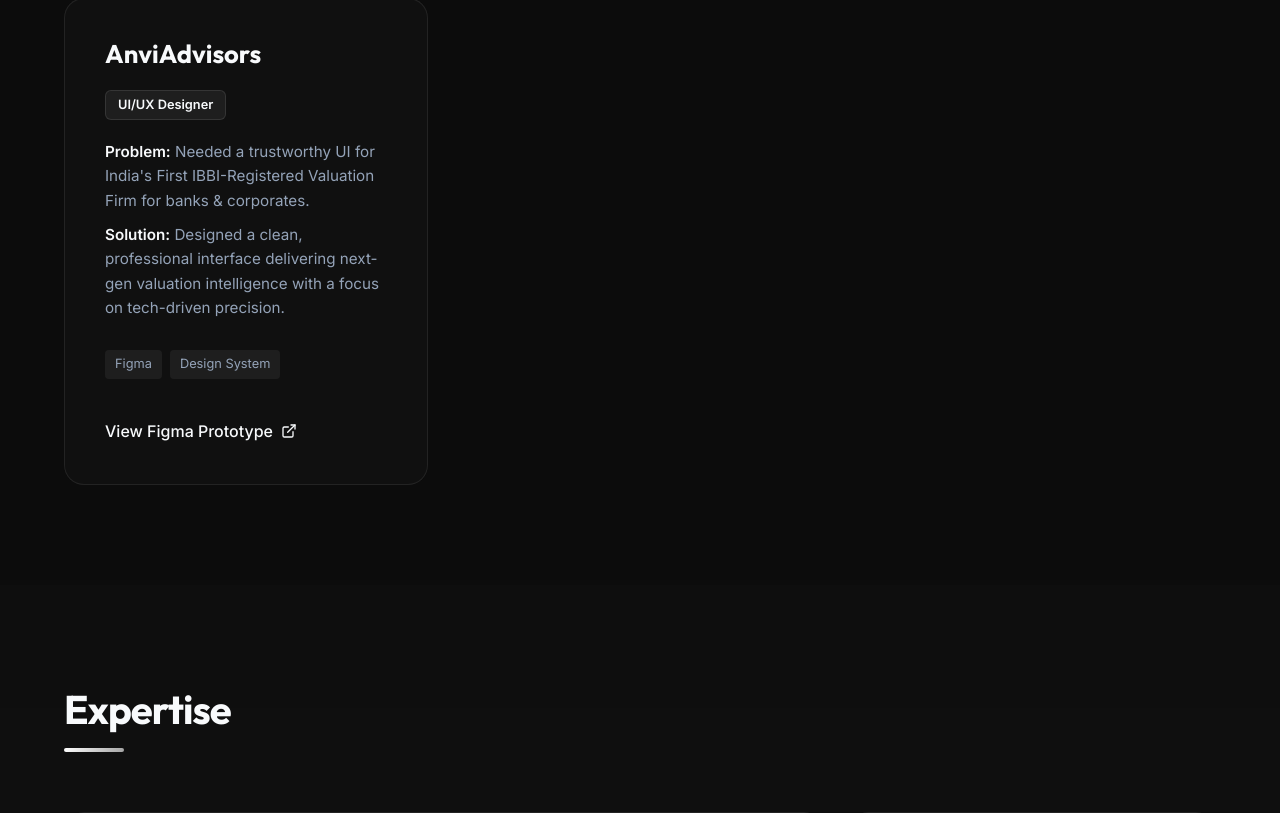
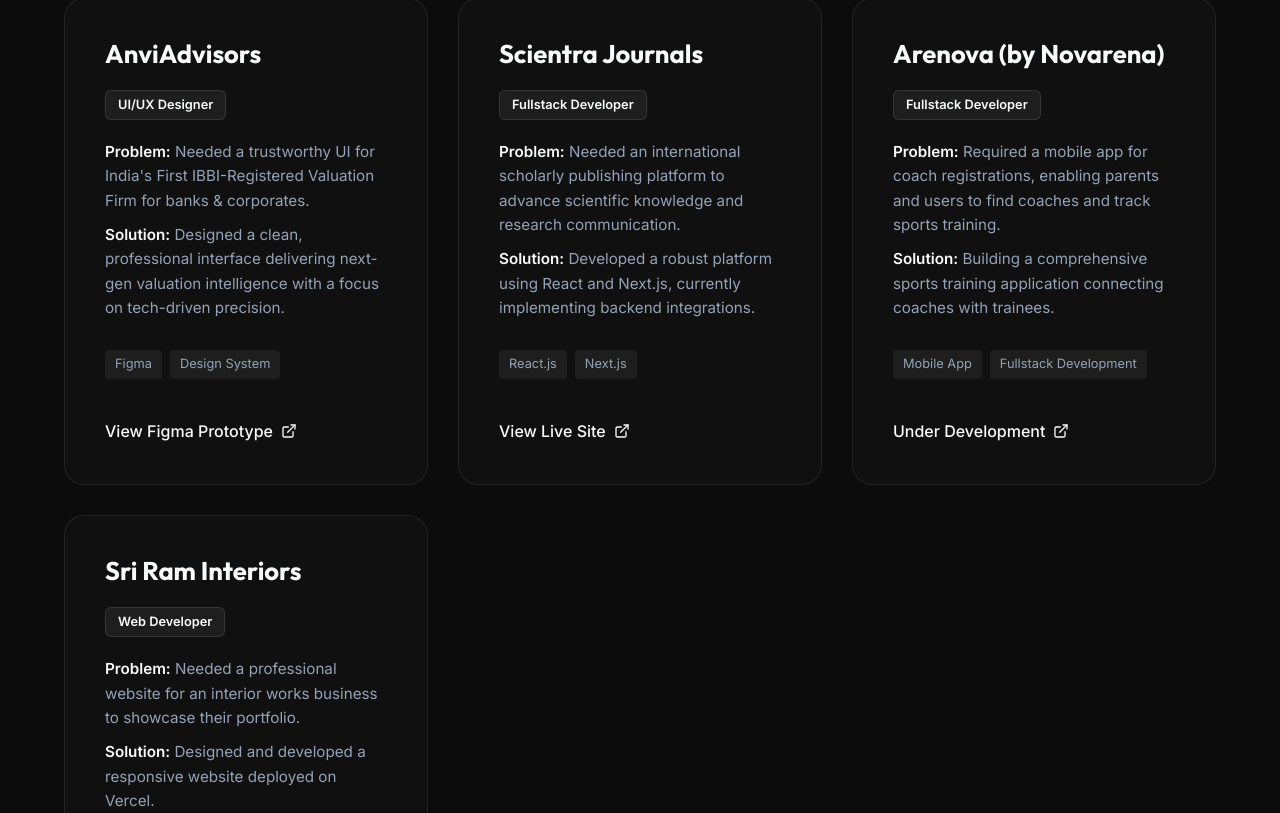
Before and after one commit to JabuPavan/Portfolio-Pavan, a React (Vite) app: page / in a window 1280 px wide. Shown: the part 4627-5440 px from the top of the page. Built offline with nearby package versions, Linux system fonts and the light colour scheme.

Commit message:
feat: Add Scientra Journals, Arenova, and Sri Ram Interiors to projects

```diff
--- a/src/components/Projects.jsx
+++ b/src/components/Projects.jsx
@@ -65,6 +65,33 @@
     link: 'https://cycle-tray-49996514.figma.site',
     linkLabel: 'View Figma Prototype',
   },
+  {
+    title: 'Scientra Journals',
+    role: 'Fullstack Developer',
+    problem: 'Needed an international scholarly publishing platform to advance scientific knowledge and research communication.',
+    solution: 'Developed a robust platform using React and Next.js, currently implementing backend integrations.',
+    tech: ['React.js', 'Next.js'],
+    link: 'https://scientrajournals.org/',
+    linkLabel: 'View Live Site',
+  },
+  {
+    title: 'Arenova (by Novarena)',
+    role: 'Fullstack Developer',
+    problem: 'Required a mobile app for coach registrations, enabling parents and users to find coaches and track sports training.',
+    solution: 'Building a comprehensive sports training application connecting coaches with trainees.',
+    tech: ['Mobile App', 'Fullstack Development'],
+    link: '#',
+    linkLabel: 'Under Development',
+  },
+  {
+    title: 'Sri Ram Interiors',
+    role: 'Web Developer',
+    problem: 'Needed a professional website for an interior works business to showcase their portfolio.',
+    solution: 'Designed and developed a responsive website deployed on Vercel.',
+    tech: ['Web Development', 'Vercel'],
+    link: 'https://sri-ram-interiors.vercel.app',
+    linkLabel: 'View Live Site',
+  },
 ];
 
 const Projects = () => {
```
